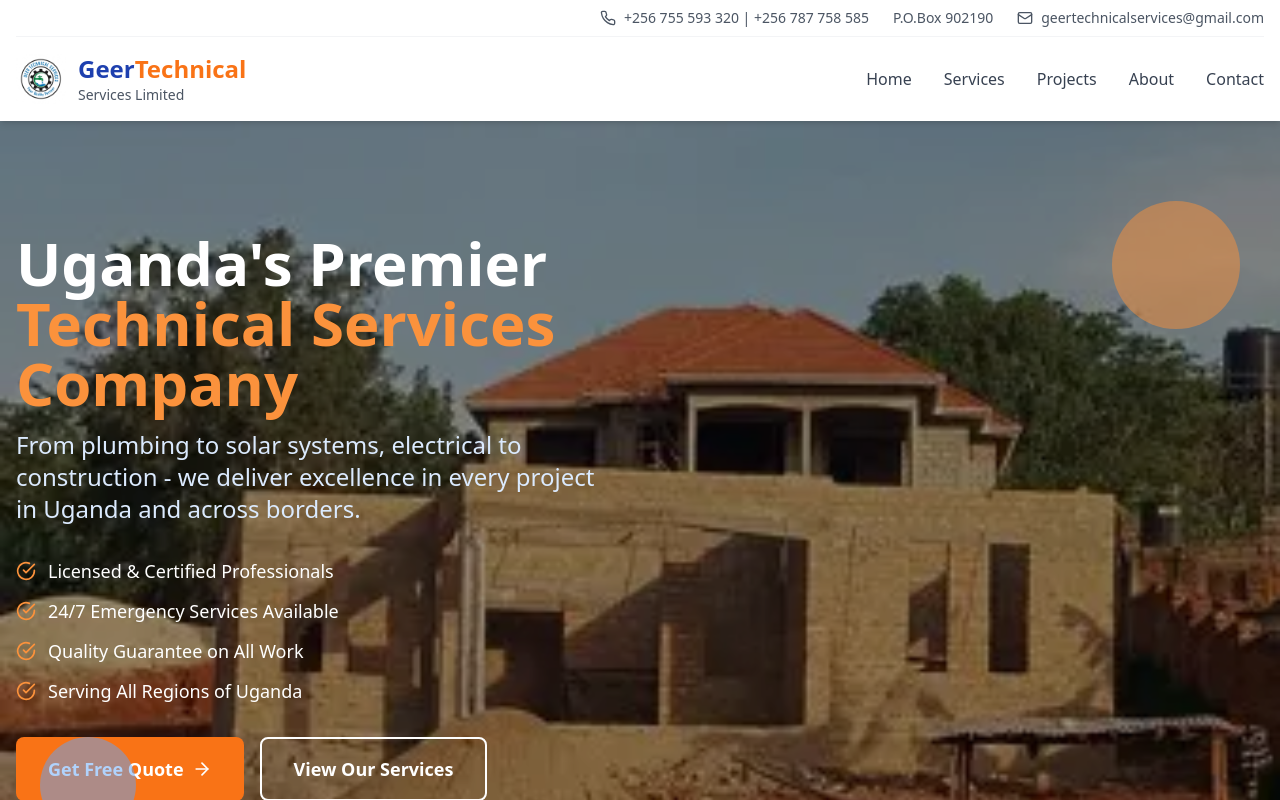
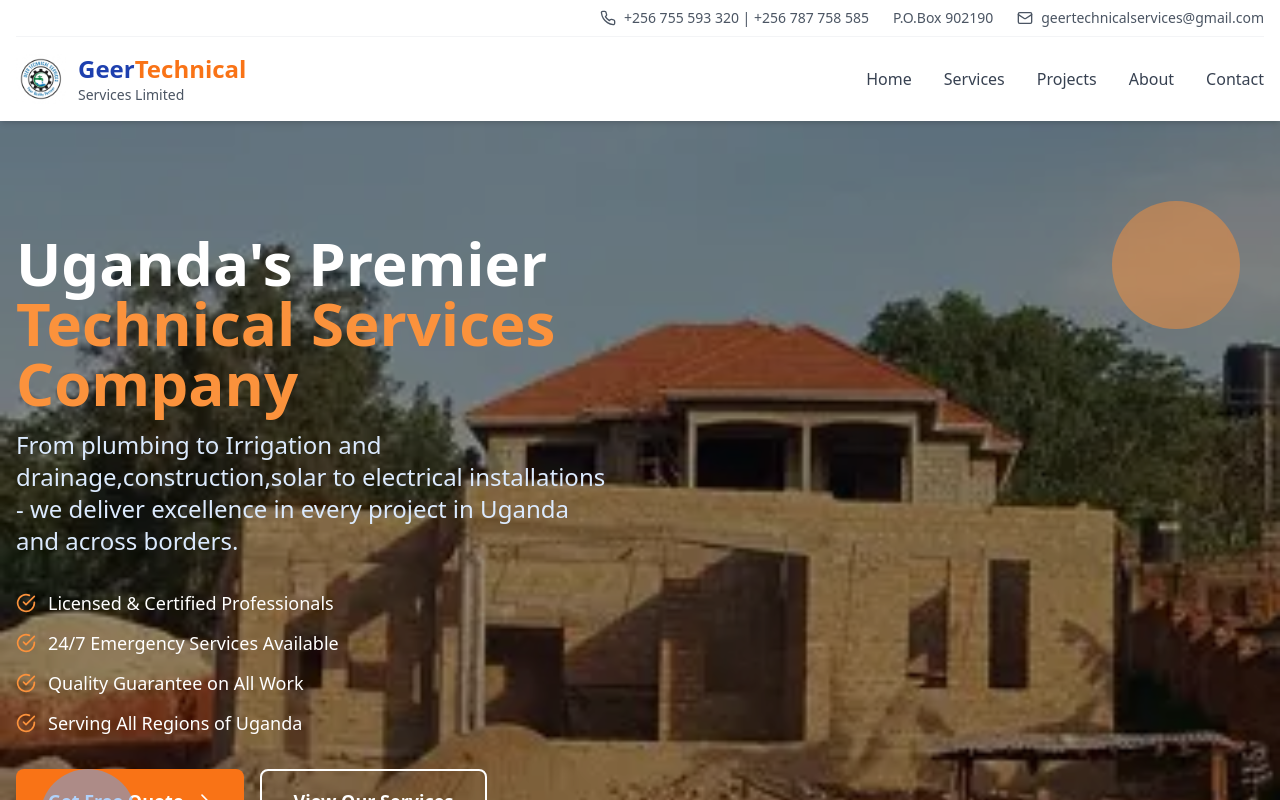
Before and after one commit to Nntanda/GeerTechnicalServices, a React (Vite) app: page / in a window 1280 px wide. Shown: the top 800 px of the page. Built offline with nearby package versions, Linux system fonts and the light colour scheme.

Commit message:
Updated Hero.tsx

```diff
--- a/src/components/Hero.tsx
+++ b/src/components/Hero.tsx
@@ -25,7 +25,7 @@ const Hero = () => {
                 <span className="text-orange-400 block">Technical Services Company</span>
               </h2>
               <p className="text-xl lg:text-2xl text-blue-100 max-w-2xl">
-                From plumbing to solar systems, electrical to construction - we deliver excellence in every project in Uganda  and across borders.
+                From plumbing to Irrigation and drainage,construction,solar to electrical installations - we deliver excellence in every project in Uganda  and across borders.
               </p>
             </div>
 
```
